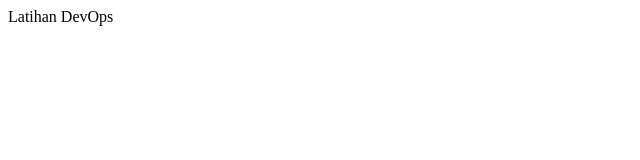
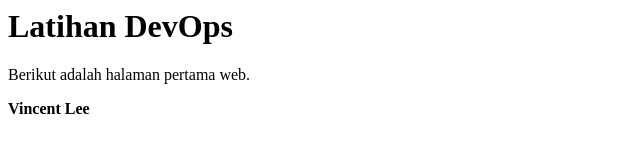
Before and after one commit to vincentlee2004/DevOps_Class_Project, a plain HTML site: page index.html in a window 1280 px wide. Shown: the whole page, without its empty margins (0-640 px from the left). Drawn offline with Linux system fonts and the light colour scheme.

Commit message:
Update index.html Latihan DevOps

```diff
--- a/index.html
+++ b/index.html
@@ -1 +1,3 @@
-Latihan DevOps
+<h1>Latihan DevOps</h1>
+<p>Berikut adalah halaman pertama web.</p>
+<p><b>Vincent Lee</b></p>
```
